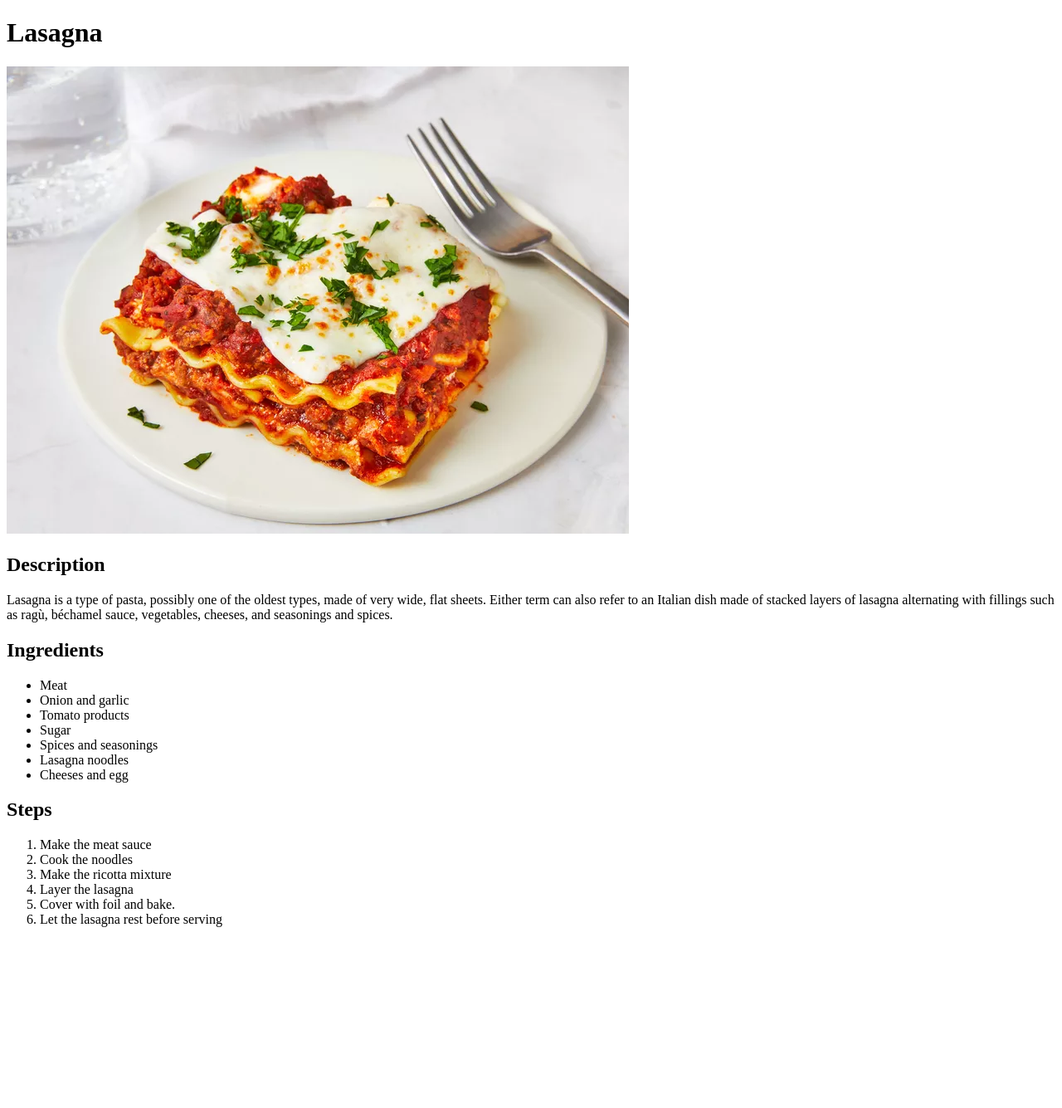
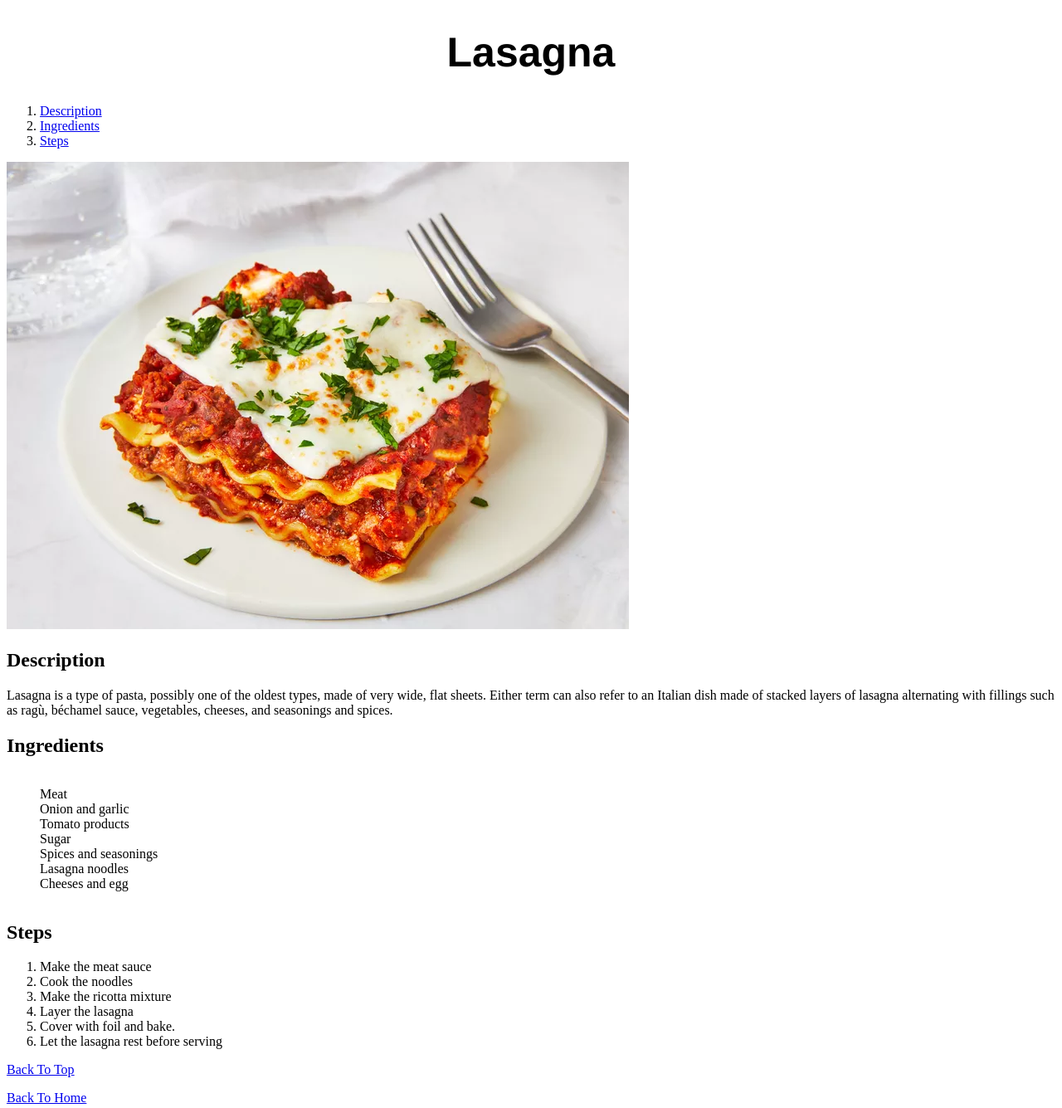
Before and after one commit to anagas-s/odin-recipes, a plain HTML site: page recipes/lasagna.html in a window 1280 px wide. Shown: the whole page at 83% size. Before the commit the page ends 1133 px from the top, so only its background shows below. Drawn offline with Linux system fonts and the light colour scheme.

Commit message:
Add styles.css file and apply basic css

```diff
--- a/recipes/lasagna.html
+++ b/recipes/lasagna.html
@@ -3,14 +3,25 @@
 <head>
     <meta charset="UTF-8">
 
+    <link rel="stylesheet" href="../styles.css">
     <title>Lasagna</title>
 </head>
 <body>
     <h1>Lasagna</h1>
-    <img src="images/lasagna1.webp" alt="A cooked lasagna">
+    <nav>
+        <ol>
+            <li><a href="#description">Description</a></li>
+            <li><a href="#ingredients">Ingredients</a></li>
+            <li><a href="#steps">Steps</a></li>
+        </ol>
+    </nav>
+    <div class="pic"><img  src="images/lasagna1.webp" alt="A cooked lasagna"></div>
+    <section id="description">
         <h2>Description</h2>
         <p>Lasagna is a type of pasta, possibly one of the oldest types, made of very wide, flat sheets. Either term can also refer to an Italian dish made of stacked layers of lasagna alternating with fillings such as ragù, béchamel sauce, vegetables, cheeses, and seasonings and spices. </p>
+    </section>
 
+    <section id="ingredients">
         <h2>Ingredients</h2>
         <ul>
             <li>Meat</li>
@@ -21,6 +32,8 @@
             <li>Lasagna noodles</li>
             <li>Cheeses and egg</li>
         </ul>
+    </section>
+    <section id="steps">
         <h2>Steps</h2>
         <ol>
             <li>Make the meat sauce</li>
@@ -29,8 +42,12 @@
             <li> Layer the lasagna</li>
             <li>Cover with foil and bake.</li>
             <li>Let the lasagna rest before serving</li>
+        </ol>
+    </section>
 
-    </ol>
+    <a href="#">Back To Top</a>
+    <p><a href="../index.html">Back To Home</a></p>
+
 
 </body>
 </html>
--- /dev/null
+++ b/styles.css
@@ -0,0 +1,25 @@
+h1 {
+    text-align: center;
+    font-weight: 800;
+    font-size: 50px;
+    font-family: 'Franklin Gothic Medium', 'Arial Narrow', Arial, sans-serif;
+}
+
+.container {
+    text-align: center;
+}
+
+ul{
+    display: inline-block;
+
+    list-style-type: none;
+}
+
+
+.lasagna{
+    margin:10px;
+}
+
+.coffee{
+    margin:20px;
+}
```
Also changed, not shown: index.html (+12 -6 lines), recipes/coffee_shake.html (+16 -2 lines), recipes/sandwich.html (+16 -2 lines). Lines whose indentation alone changed are shown as unchanged.
